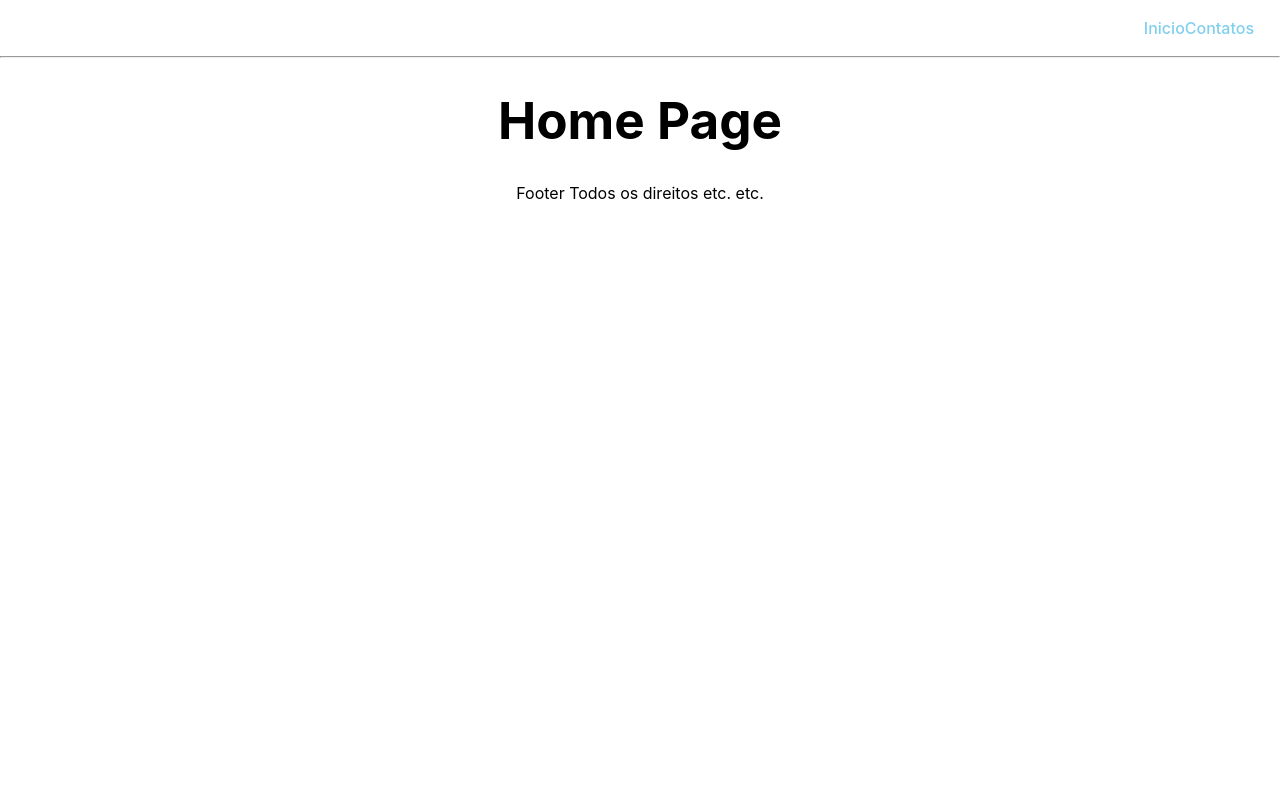
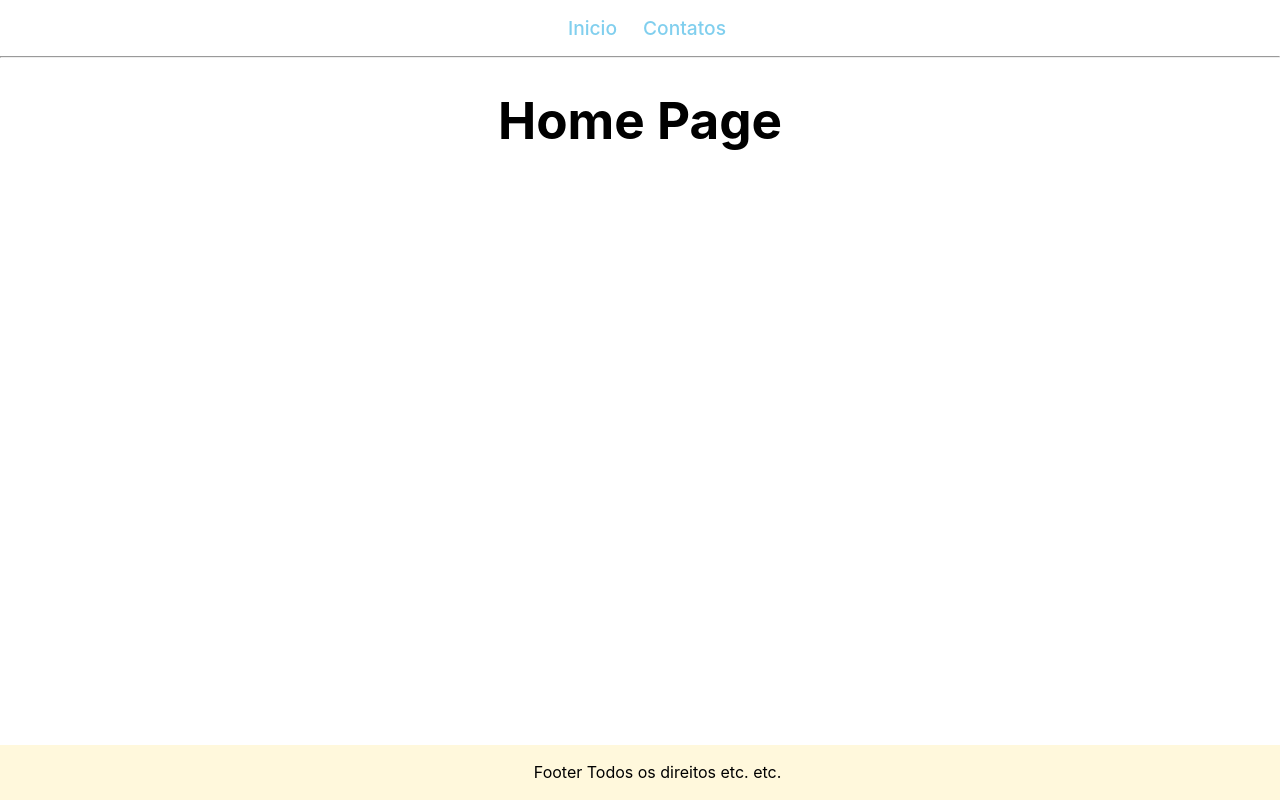
Before and after one commit to RaimundoNCN/React-web, a React (Vite) app: page / in a window 1280 px wide. Built offline with nearby package versions, Linux system fonts and the light colour scheme.

Commit message:
footer css

```diff
--- a/src/Layout/FooterInfo.jsx
+++ b/src/Layout/FooterInfo.jsx
@@ -1,4 +1,5 @@
 import React from "react";
+import "../Style/StyleFooter.css"
 
 const FooterInfo = () => {
   return (
--- a/src/Layout/NavBar.jsx
+++ b/src/Layout/NavBar.jsx
@@ -6,9 +6,13 @@ const NavBar = () => {
   return (
     <header>
       <nav className="navBar">
-        <ul className="routes">
-          <Link to="/">Inicio</Link>
-          <Link to="/contacts">Contatos</Link>
+        <ul>
+          <Link className="routes" to="/">
+            Inicio
+          </Link>
+          <Link className="routes" to="/contacts">
+            Contatos
+          </Link>
         </ul>
       </nav>
       <hr />
--- /dev/null
+++ b/src/Style/StyleFooter.css
@@ -0,0 +1,11 @@
+footer {
+  background-color: cornsilk;
+  color: black;
+
+  padding: 1.1em;
+  position: fixed;
+  left: 0;
+  bottom: 0;
+  text-align: center;
+  width: 100%;
+}
--- a/src/Style/StyleNavBar.css
+++ b/src/Style/StyleNavBar.css
@@ -1,7 +1,11 @@
-.navBar {
+.routes {
+  padding-right: 26px;
+  margin: 0px;
+  text-align: right;
+
+  font-size: larger;
 }
 
-.routes {
-  padding: 2px 26px;
-  text-align: right;
+ul {
+  text-align: center;
 }
```
